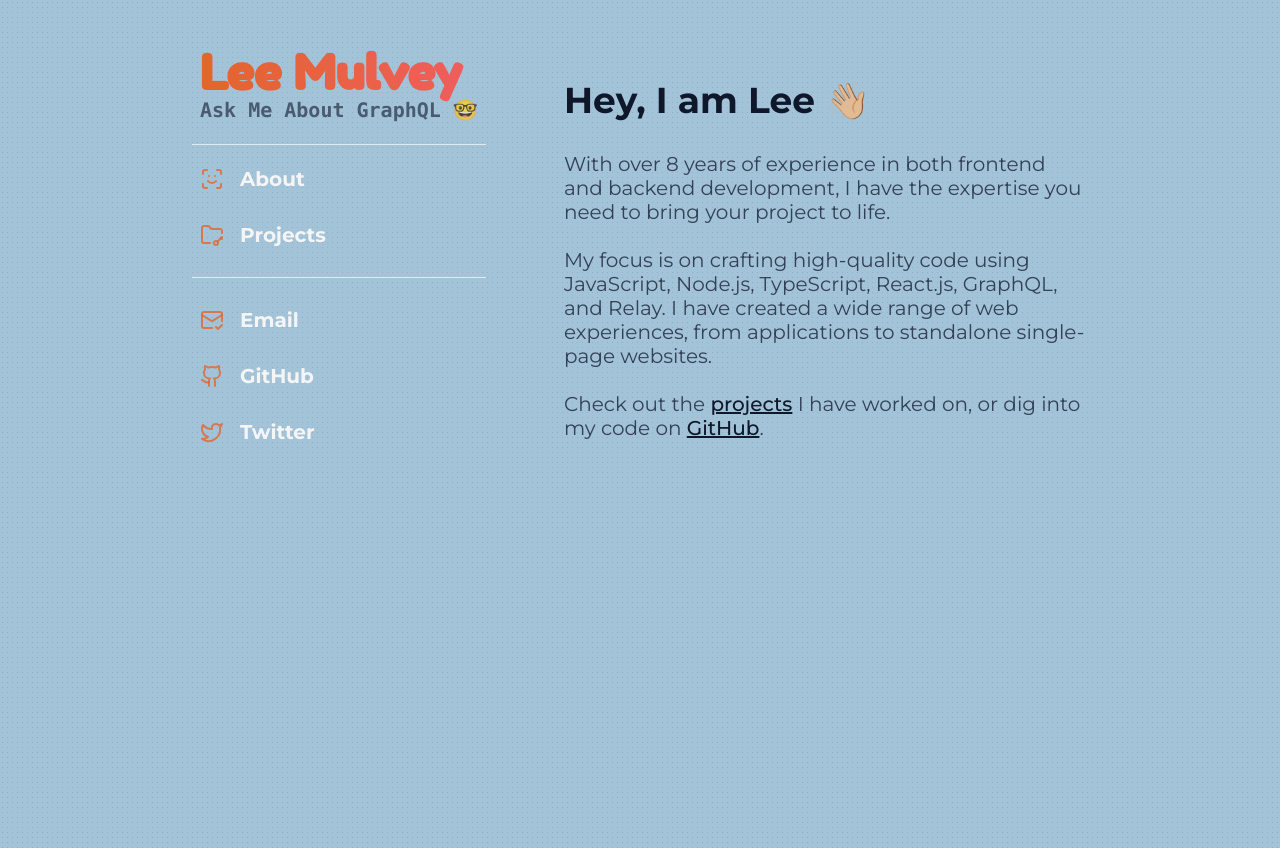
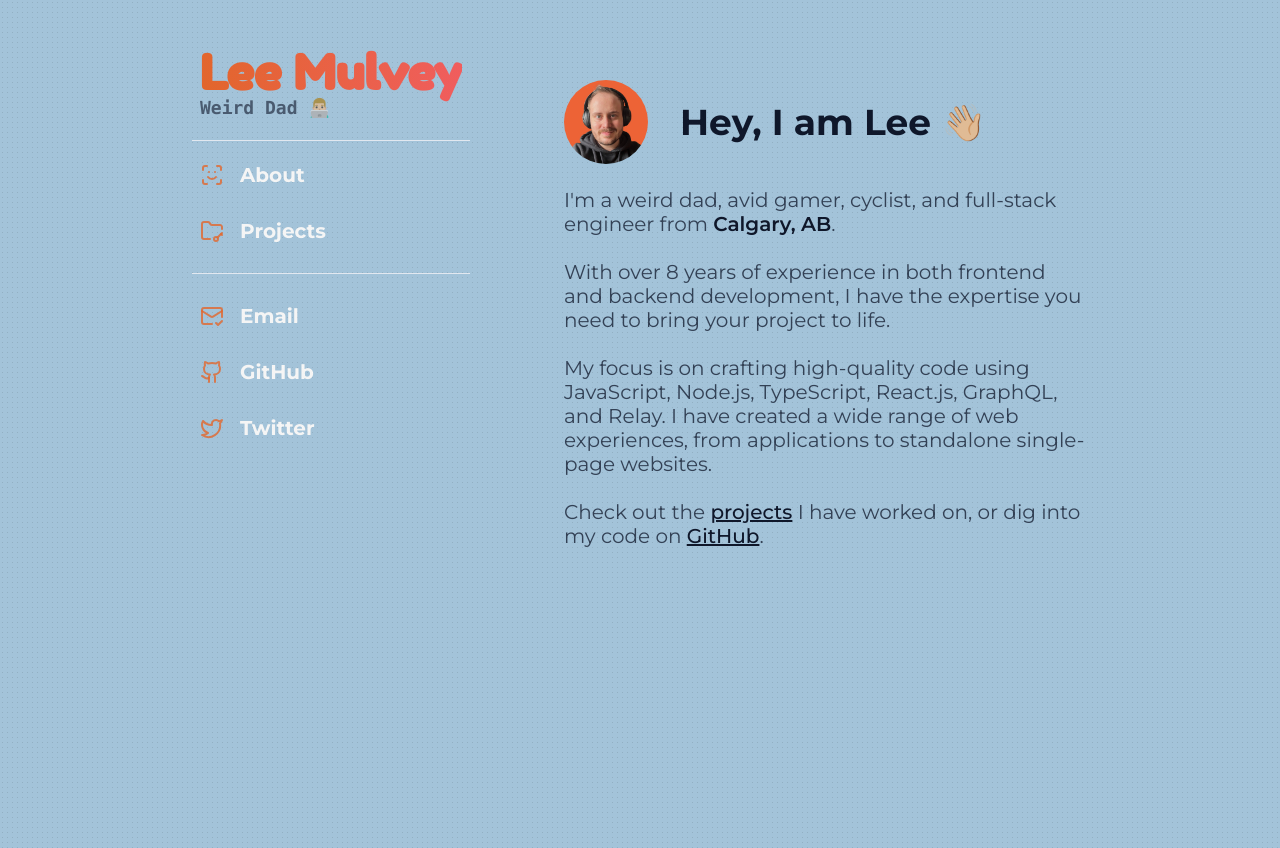
Before and after one commit to LMulvey/leemulvey-2023, a Next.js app: page / in a window 1280 px wide. Built offline with nearby package versions, Linux system fonts and the light colour scheme.

Commit message:
feat: basics setup

```diff
--- a/app/page.tsx
+++ b/app/page.tsx
@@ -1,7 +1,22 @@
+import Image from "next/image";
+
 export default function Home() {
   return (
     <article className="prose prose-slate lg:prose-xl mt-8">
-      <h2>Hey, I am Lee 👋🏼</h2>
+      <div className="flex flex-row items-center gap-8">
+        <Image
+          className="rounded-full mt-0 mb-0 lg:mt-0 lg:mb-0"
+          src="/lee.webp"
+          width={84}
+          height={84}
+          alt="Lee Mulvey"
+        />
+        <h2 className="mt-0 mb-0 lg:mt-0 lg:mb-0">Hey, I am Lee 👋🏼</h2>
+      </div>
+      <p>
+        I&apos;m a weird dad, avid gamer, cyclist, and full-stack engineer from{" "}
+        <strong>Calgary, AB</strong>.
+      </p>
       <p>
         With over 8 years of experience in both frontend and backend
         development, I have the expertise you need to bring your project to
--- a/src/components/Logo/Logo.tsx
+++ b/src/components/Logo/Logo.tsx
@@ -1,6 +1,10 @@
+"use client";
+
 import { Fredoka_One } from "next/font/google";
 import { cx } from "class-variance-authority";
 import Link from "next/link";
+import { useCallback, useEffect, useState } from "react";
+import Image from "next/image";
 
 const fredoka = Fredoka_One({
   subsets: ["latin"],
@@ -23,14 +27,50 @@ const descriptors = [
   "Sweat of the Seas 🏴‍☠️",
 ];
 
-const randomDescriptor = (() => {
-  const descriptor = descriptors[Math.floor(Math.random() * descriptors.length)];
+const randomDescriptor = () => {
+  const descriptor =
+    descriptors[Math.floor(Math.random() * descriptors.length)];
   return descriptor;
-})();
+};
+
+let interval: ReturnType<typeof setInterval> | undefined;
 
 export const Logo = ({ className }: { className?: string }) => {
+  const [descriptor, setDescriptor] = useState(descriptors[0]);
+
+  const onMouseOver = useCallback(() => {
+    if (interval) {
+      clearInterval(interval);
+    }
+
+    interval = setInterval(() => {
+      setDescriptor(randomDescriptor());
+    }, 1_00);
+  }, []);
+
+  const onMouseOut = useCallback(() => {
+    if (interval) {
+      clearInterval(interval);
+    }
+  }, []);
+
+  useEffect(() => {
+    // no-op
+    return () => {
+      // clear interval on unmount - helps with hot reloading
+      if (interval) {
+        clearInterval(interval);
+      }
+    };
+  }, []);
+
   return (
-    <Link className="focus:bg-slate-300/50 rounded-md hover:scale-105 transition-transform" href="/">
+    <Link
+      className="focus:bg-slate-300/50 rounded-md hover:scale-105 transition-transform"
+      href="/"
+      onMouseOver={onMouseOver}
+      onMouseOut={onMouseOut}
+    >
       <header className={`${className} select-none`}>
         <h1
           className={cx([
@@ -49,8 +89,8 @@ export const Logo = ({ className }: { className?: string }) => {
         >
           Lee Mulvey
         </h1>
-      <p className="font-mono text-xl font-extrabold p-0 -mt-2 text-slate-700/80">
-        {randomDescriptor}
+        <p className="font-mono text-;g font-extrabold p-0 -mt-2 text-slate-700/80">
+          {descriptor}
         </p>
       </header>
     </Link>
```
Also changed, not shown: cspell.json (+17 -7 lines). Lines whose indentation alone changed are shown as unchanged.
